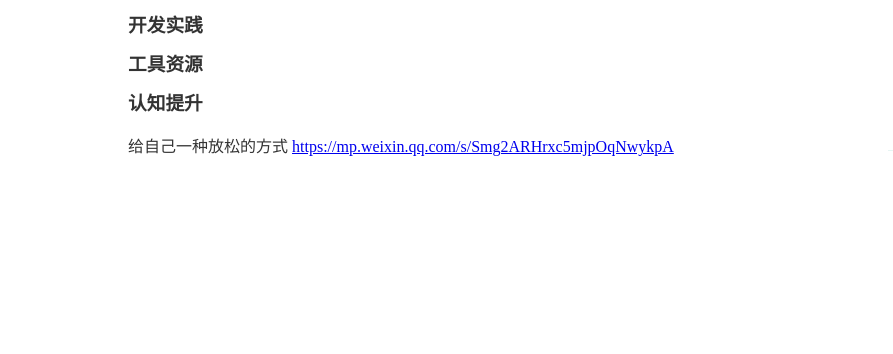
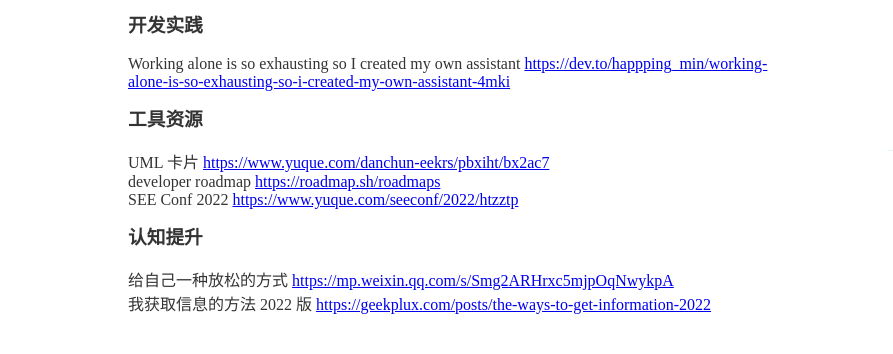
Before and after one commit to hzzheng/blog, a Gatsby site: page /weekly/79 in a window 1280 px wide. Shown: the part 229-583 px from the top of the page, 0-893 px from the left. Built offline with nearby package versions, Linux system fonts and the light colour scheme; Gatsby itself is replaced by a stand-in of ours; some packages are replaced by stand-ins of ours; some icons are missing; what typography-theme-fairy-gates would draw is missing.

Commit message:
chore: update

```diff
--- a/src/weekly/79.md
+++ b/src/weekly/79.md
@@ -11,8 +11,15 @@ tags: ['weekly']
 
 ### 开发实践
 
+1. Working alone is so exhausting so I created my own assistant https://dev.to/happping_min/working-alone-is-so-exhausting-so-i-created-my-own-assistant-4mki
+
 ### 工具资源
+
+1. UML 卡片 https://www.yuque.com/danchun-eekrs/pbxiht/bx2ac7
+2. developer roadmap https://roadmap.sh/roadmaps
+3. SEE Conf 2022 https://www.yuque.com/seeconf/2022/htzztp
 
 ### 认知提升
 
 1. 给自己一种放松的方式 https://mp.weixin.qq.com/s/Smg2ARHrxc5mjpOqNwykpA
+2. 我获取信息的方法 2022 版 https://geekplux.com/posts/the-ways-to-get-information-2022
```
